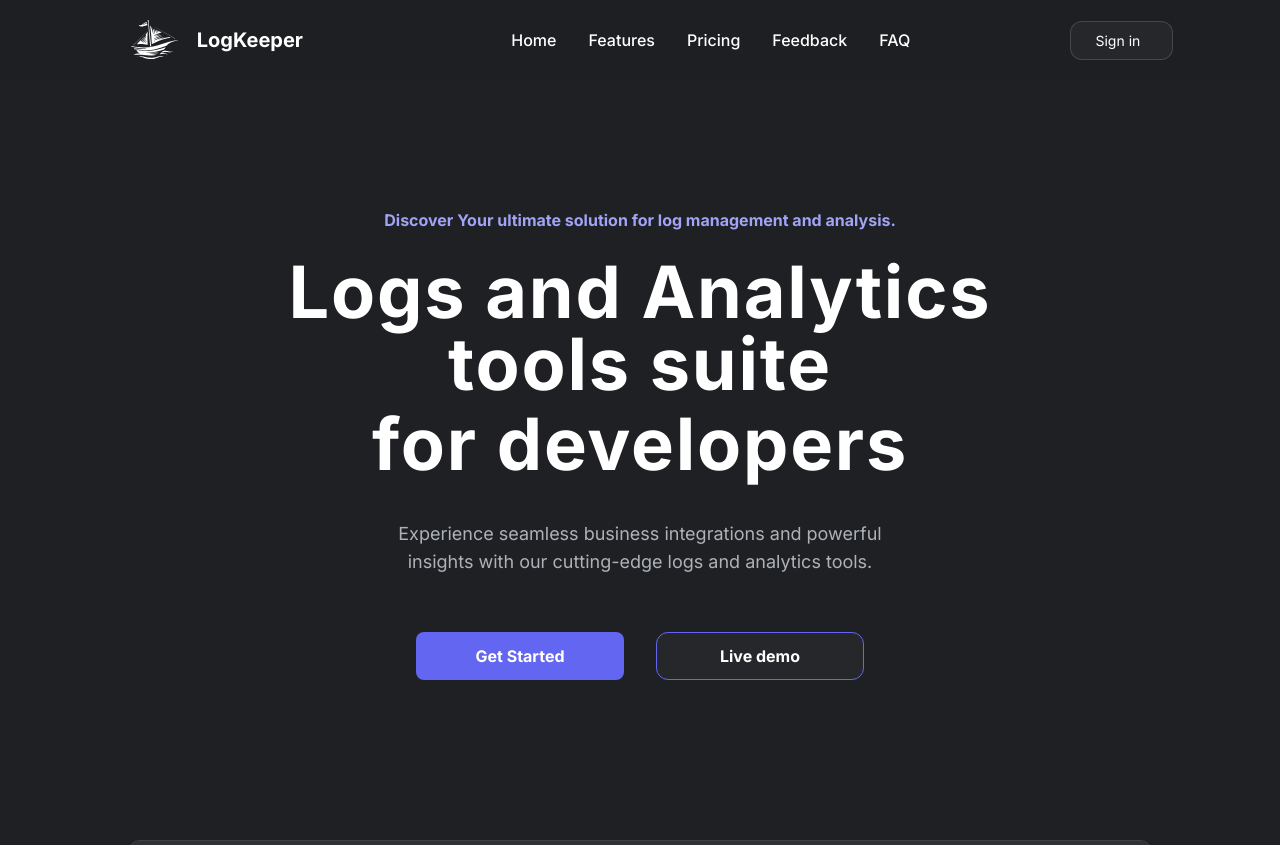
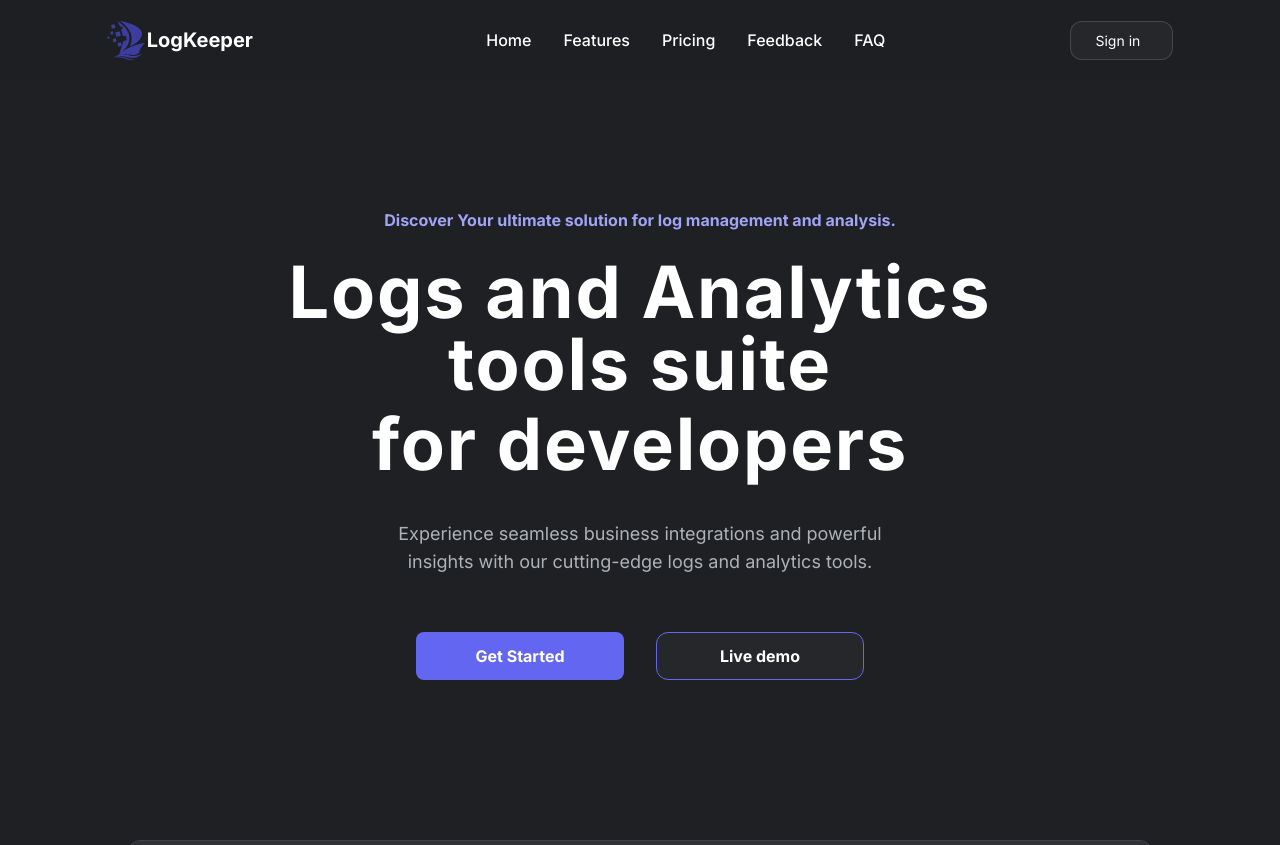
Before and after one commit to logkeeper-io/prices-page, an Astro site: page / in a window 1280 px wide. Shown: the top 845 px of the page. Built offline with nearby package versions, Linux system fonts and the light colour scheme; Astro itself is replaced by a stand-in of ours.

Commit message:
feat: add more logos

```diff
--- a/src/assets/logos/LogkeeperLogo.jsx
+++ b/src/assets/logos/LogkeeperLogo.jsx
@@ -1,53 +1,70 @@
 export const LogkeeperLogo = () => (
 
     <svg
-   width="90"
-   height="90"
-   viewBox="0 0 210 297"
+        width="40"
+        height="40"
+        viewBox="0 0 32 32"
         version="1.1"
+        id="svg2"
+
         xmlns="http://www.w3.org/2000/svg"
       >
 
-   <g>
-       <path fill="#ffffff"
-       d="m 60.851521,100.24089 c 1.331479,-0.0334 3.074798,-0.12567 3.617368,-0.0464 5.098651,-1.526399 6.587358,-2.3541 7.930383,-3.153604 1.827365,-1.116257 3.802182,-2.379966 5.286923,-3.1536 2.287592,-1.575229 4.514293,-2.845996 6.678215,-3.802875 1.350134,-0.453336 2.66156,-0.984086 4.127511,-1.205788 h 0.973907 c -0.636621,1.335077 -0.549929,1.223528 -0.742024,1.669553 -2.856492,1.082684 -5.063171,2.27367 -7.188361,3.478238 -6.583037,4.179368 -3.134797,1.975196 -4.637651,2.92172 -1.6832,0.892071 -3.016031,1.503847 -4.081132,1.901439 l 0.463764,0.231881 c -0.04497,0.201316 0.06354,0.335483 3.895627,-1.159412 1.554442,-0.791083 2.399289,-1.176683 4.730404,-2.41158 1.4234,-0.777687 2.826466,-1.474043 4.12751,-1.762307 0.612695,-0.170047 0.863144,-0.340094 2.272448,-0.510141 0.487627,2.862068 1.243849,5.052648 2.226075,6.678219 -2.049593,0.279767 -3.701003,0.493157 -5.008663,0.649267 -8.331905,2.51491 -5.311209,1.53671 -6.353583,1.80868 -2.254253,1.088 -4.297133,1.43619 -6.307206,1.66956 -1.398661,0.17741 -2.635952,0.19346 -3.663744,0 -3.524555,-0.44322 -5.902661,-2.16027 -8.347771,-3.80287 z"
+        <rect fill="#3d3da0"
+            id="rect6"
+            width="2.9220128"
+            height="3.0491626"
+            x="2.4032524"
+            y="4.5369272"
+            transform="matrix(0.98173748,-0.19024071,0.20190486,0.97940514,0,0)" />
+        <rect fill="#3d3da0"
+            id="rect6-2"
+            width="2.1264863"
+            height="2.3558087"
+            x="0.8037113"
+            y="9.7764902"
+            transform="matrix(0.97928842,-0.20247022,0.18970685,0.98184078,0,0)" />
+        <rect fill="#3d3da0"
+            id="rect6-2-7"
+            width="3.6189654"
+            height="3.7240431"
+            x="4.5122881"
+            y="10.910911"
+            transform="matrix(0.98226773,-0.18748362,0.20485636,0.97879205,0,0)" />
+        <rect fill="#3d3da0"
+            id="rect6-2-7-3"
+            width="2.4365115"
+            height="2.7848699"
+            x="1.8021655"
+            y="15.818475"
+            transform="matrix(0.97788623,-0.20913758,0.18361224,0.98299875,0,0)" />
+        <rect fill="#3d3da0"
+            id="rect6-2-7-3-0"
+            width="1.4613253"
+            height="1.7687913"
+            x="-2.0768161"
+            y="13.242653"
+            transform="matrix(0.97506643,-0.22191318,0.17288378,0.98494223,0,0)" />
+        <rect fill="#3d3da0"
+            id="rect6-2-7-3-0-6"
+            width="2.7936709"
+            height="2.9862814"
+            x="4.58182"
+            y="19.674156"
+            transform="matrix(0.98078749,-0.19507921,0.19691066,0.98042144,0,0)" />
+        <path fill="#3d3da0"
+            d="M 10.27728,0.6105692 C 22.455438,9.4243169 19.987444,16.498167 18.505864,21.078058 24.038269,18.917583 40.671427,7.2407763 10.281035,0.6020338 Z"
+            id="path6"
              />
-
-       <path fill="#ffffff"
-       d="m 91.605064,121.66243 -7.533548,8.63601 c 0.385537,2.61327 1.004206,5.22653 1.714953,7.83979 -1.280744,-1.35293 -2.542991,-2.72436 -3.981143,-3.91989 0.931044,3.00117 2.759354,6.00234 4.287385,9.00351 -3.651861,-3.12104 -7.67882,-6.61718 -8.023535,-6.43108 2.030773,4.39256 5.115599,8.48396 8.268528,12.55591 l -10.902206,-9.73849 -0.428739,0.73499 c 3.584618,4.59147 7.889335,9.51609 12.127174,14.27086 3.620893,3.64396 -8.789069,-6.97096 -14.515861,-11.82093 l -0.673733,1.04122 15.312091,16.23082 c -4.274577,-3.31081 -9.306273,-7.45051 -17.333286,-14.27087 l -0.979974,1.34746 c 4.309873,4.67322 7.235859,7.60667 10.595968,11.75969 -5.724329,-3.88948 -8.372463,-6.04564 -12.923405,-9.43225 l -11.514692,12.9234 c 16.542517,-1.61997 18.185478,-1.23815 36.136532,1.8987 -1.018696,-8.76742 -2.133156,-31.04707 0.367491,-42.62885 z"
+        <path fill="#3d3da0"
+            d="M 8.2315679,0.6136334 C 28.119606,14.168435 11.31489,26.023724 11.667358,26.026599 17.813261,21.014474 26.768372,18.800253 30.239874,18.2833 c -4.524367,5.434675 -4.084368,6.366785 -4.504638,8.079141 -2.017702,1.21632 -4.819493,2.229999 -8.026863,1.299758 -1.589438,-0.460989 -4.540202,-0.734451 -5.400835,-0.348683 -0.162459,0.266758 0.933188,-0.569068 5.875031,0.997056 3.093545,0.980378 6.671738,0.338573 9.648791,-1.216054 -3.251418,3.745648 -7.721315,3.981467 -12.026871,2.601792 -4.035735,-1.293213 -8.4498685,-0.406243 -10.4605412,0.882862 1.0683438,-0.925907 1.3567698,-1.87348 4.3356157,-2.746318 L 13.13973,16.77659 15.824018,16.225967 15.110711,12.52803 12.783077,13.06614 11.331433,7.4660511 12.488994,7.247053 12.069769,5.0257892 10.543041,5.3886999 Z"
+            id="path7"
              />
-
-       <path fill="#ffffff"
-       d="m 91.915483,87.37402 c -0.427303,-0.19408 -0.97103,-0.349353 -1.121713,-0.63564 -0.484056,-0.262945 -0.530676,-0.788351 -0.523465,-1.346056 0.262407,-0.603301 0.186782,-1.351472 1.084323,-1.682572 0.511003,-0.448762 1.022006,-0.280974 1.533009,-0.261733 0.61255,0.06048 0.95262,0.393437 1.271275,0.74781 0.647603,0.47353 0.502696,0.814975 0.598249,1.196496 0.166407,0.296429 0.09258,0.51278 -0.03739,0.710417 -0.08663,0.586402 -0.52724,0.818817 -0.897371,1.121714 l 8.41285,81.885124 -3.365137,0.97216 z"
+        <path fill="#3d3da0"
+            d="m 6.9642176,30.137325 c 1.928425,-0.539213 3.1678504,-1.384246 7.1880944,-0.05953 4.26683,1.402347 5.237612,1.70552 8.631665,1.29475 -2.083402,0.826135 -4.453854,1.167874 -7.798263,-0.13394 C 10.57599,29.451445 8.7621818,30.14081 6.8749243,30.181972 Z"
+            id="path8"
              />
-
-       <path fill="#ffffff"
-       d="m 91.490803,117.22743 -48.346921,48.47913 1.136953,0.0397 47.553699,-48.42624 z"
-       />
-
-       <path fill="#ffffff"
-       d="m 98.842073,101.50057 c 2.093777,12.94683 4.562307,37.63785 5.551537,60.60433 11.01858,-4.40512 34.15014,-17.93353 61.90811,-21.07063 l -3.49074,-2.10286 c -17.47552,2.81471 -34.93466,7.91218 -51.8985,15.3088 l -0.12617,-0.54674 c 8.66717,-3.88916 23.7124,-10.60445 37.05233,-15.39291 -12.11931,3.17666 -24.31165,6.88336 -36.37942,11.73394 l 0.0421,-0.67292 c 6.77024,-3.31432 19.91431,-9.75292 28.09416,-13.16388 -7.475,2.14626 -19.0659,5.23246 -28.59885,9.4208 l -0.25234,-0.50469 c 7.04761,-3.91445 17.4403,-9.27199 26.32776,-13.07977 -11.77819,2.49732 -26.06407,7.85354 -26.62216,8.41143 l -0.0841,-0.37851 c 3.33716,-2.05264 10.959,-5.81915 21.53325,-10.76663 -7.17775,1.38326 -14.3555,3.30568 -21.53326,5.93006 v -0.42058 c 8.23929,-5.12677 18.75546,-8.78678 26.32777,-11.14513 -1.9541,-1.11092 -3.11131,-1.72378 -8.20114,-4.79452 0.61904,1.22722 1.1237,2.42584 0.92526,3.44869 l -0.46263,0.0421 c -1.32788,-1.96188 -3.77373,-4.14736 -6.09829,-6.30857 1.05165,3.45958 1.71068,6.23208 1.93463,8.24319 h -0.5888 c -1.10051,-3.60689 -3.3068,-6.89785 -5.84594,-10.09371 0.75826,3.92534 1.75255,7.85067 1.55611,11.776 l -0.50468,0.0841 c -1.60998,-5.37322 -3.96573,-10.49751 -6.85532,-15.18263 1.15439,5.84191 2.26463,11.97393 2.56549,17.45371 h -0.67291 c -1.35402,-7.0232 -3.73404,-13.87225 -7.23383,-20.48182 1.17312,7.38817 2.14025,16.47244 2.22903,21.57531 l -0.50469,-0.0421 c -1.72152,-8.76775 -4.08725,-17.65264 -8.07503,-26.83245 z"
-        />
-
-       <path fill="#ffffff"
-       d="m 180.29216,143.75463 1.801,0.0231 -80.0524,-44.817334 z"
-        />
-
-       <path fill="#ffffff"
-       d="m 46.380655,178.78706 c 24.522705,0.66467 50.254552,12.58138 107.420205,-11.95085 -0.12311,0.87021 0.66513,-1.22588 2.83732,-3.51061 3.84714,-3.29425 16.28707,-10.99567 34.05013,-13.87228 l -0.12611,-0.94584 c -52.76025,5.80977 -79.15563,36.07263 -153.036438,20.1148 l -0.945837,1.38723 0.945837,1.13501 c 16.211957,3.61658 35.082561,5.79267 51.957981,5.80113 -2.458235,1.0589 -3.041033,2.35862 -44.391285,-1.5764 l 1.19806,1.45029 z"
-       />
-
-       <path fill="#ffffff"
-       d="m 53.473063,181.1467 c 20.822446,2.49813 28.058185,3.06166 42.939295,2.91494 13.669302,-0.44103 31.857842,-3.21443 54.150602,-11.43553 -1.5646,2.39174 -3.33013,4.78349 -5.82988,7.17523 -16.85033,6.25211 -37.36029,9.13736 -60.092593,9.97806 4.16498,0.32188 -1.098633,0.99296 20.404573,0.67268 7.66556,-0.22767 15.68534,-0.80959 24.52457,-2.21094 -7.19542,2.45355 -19.38055,3.90915 -32.394127,5.19906 l 0.03076,0.52298 c 5.923457,0.23106 10.905207,0.62204 28.917837,-1.19978 -5.74466,2.15753 -14.0447,3.03737 -22.05755,4.0608 -0.78907,0.67001 7.60935,0.66776 16.27398,0.64604 -4.92175,1.45469 -11.01865,2.22388 -18.76583,2.0304 -9.963871,-0.14615 -20.54294,-0.9075 -31.684786,-2.23163 -17.394255,-0.93622 -20.120251,-0.11225 -26.4733,0.27648 2.981192,-1.29204 4.037892,-2.47716 15.068353,-4.21638 2.112492,-0.16849 4.428966,-0.133 6.773847,-0.0691 -6.948103,-3.71993 -9.163646,-7.93802 -11.785751,-12.11331 z"
-       />
-
-       <path fill="#ffffff"
-       d="m 140.85185,184.97152 c -2.40434,2.88411 -6.50588,6.69397 -10.64564,10.52467 1.6687,-0.24906 -2.31746,0.032 8.64959,-1.08876 9.94932,-0.13495 11.37599,0.16857 19.23473,1.57266 -3.99702,-2.16902 -8.81598,-4.19633 -22.01712,-4.77844 l 0.12097,-0.54439 c 4.49746,-1.18384 10.22128,-3.47256 20.26302,-2.84287 13.41486,1.94248 14.92934,0.58946 18.32743,-0.24194 -1.17272,0.19752 -1.80443,0.19113 -4.66483,-0.0639 -1.34688,-0.12009 -4.48692,-0.429 -6.10871,-0.92657 -1.61503,-0.49548 -3.86182,-0.56221 -5.07394,-0.9451 -2.16059,-0.45066 -3.66253,-0.81072 -5.45949,-1.00112 -4.13054,-0.43765 -7.74702,-0.23796 -9.71029,-0.0309 -1.56088,0.16461 -0.95732,0.37211 -2.91572,0.36668 z"
-       />
-       <path fill="#ffffff"
-       d="m 53.578419,202.36244 c 0.593973,-0.2395 13.129962,-0.91299 22.201675,0.85094 22.424665,6.66536 39.122966,2.51668 41.927906,1.93394 13.34556,-3.57113 20.92279,-4.04706 25.8375,-3.09431 -6.86348,0.0526 -14.98697,2.83514 -23.05262,5.4924 -17.10844,6.62077 -28.699803,3.2291 -40.38075,0 -16.165698,-4.91076 -18.982097,-4.01747 -26.533711,-5.18297 z"
-        />
-   </g>
     </svg>
 
+
 );
```
Also changed, not shown: src/assets/logos/LogkeeperLogo-save.jsx (added, +53 -0 lines). Lines whose indentation alone changed are shown as unchanged.
